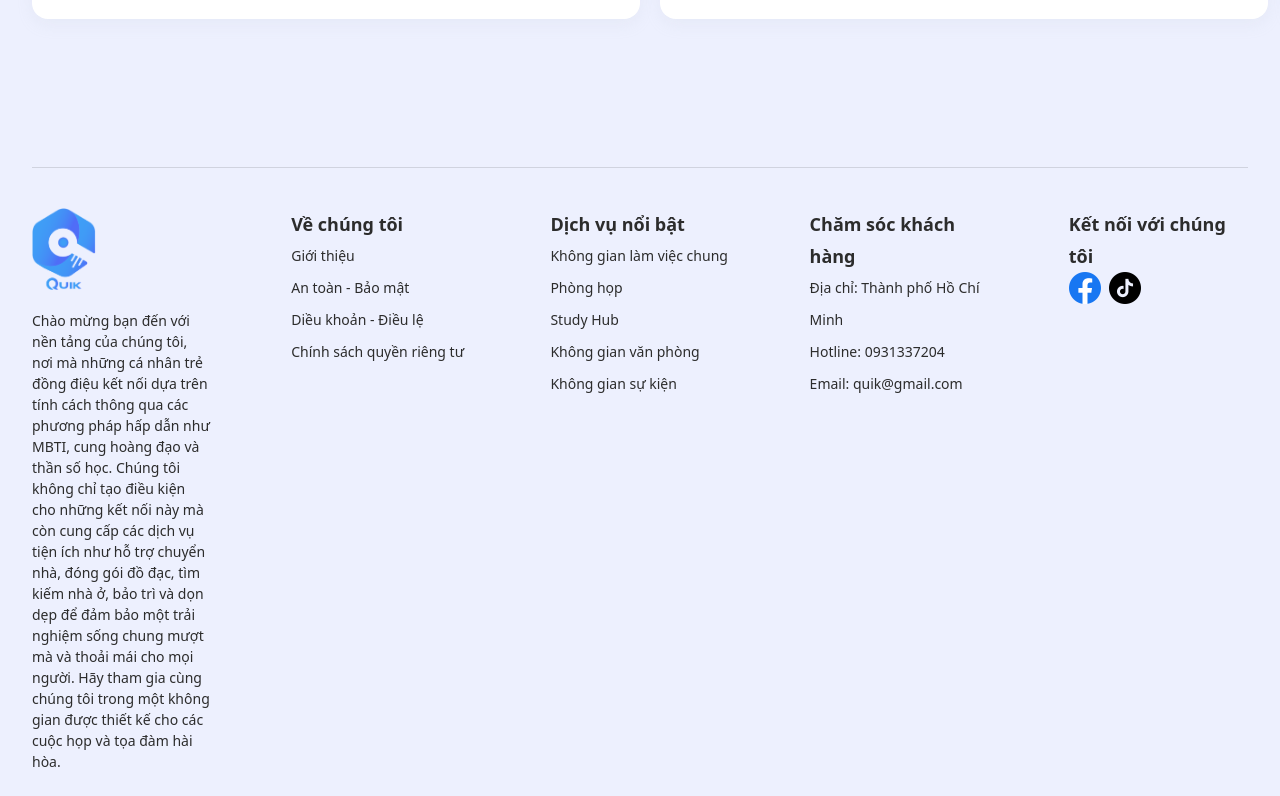
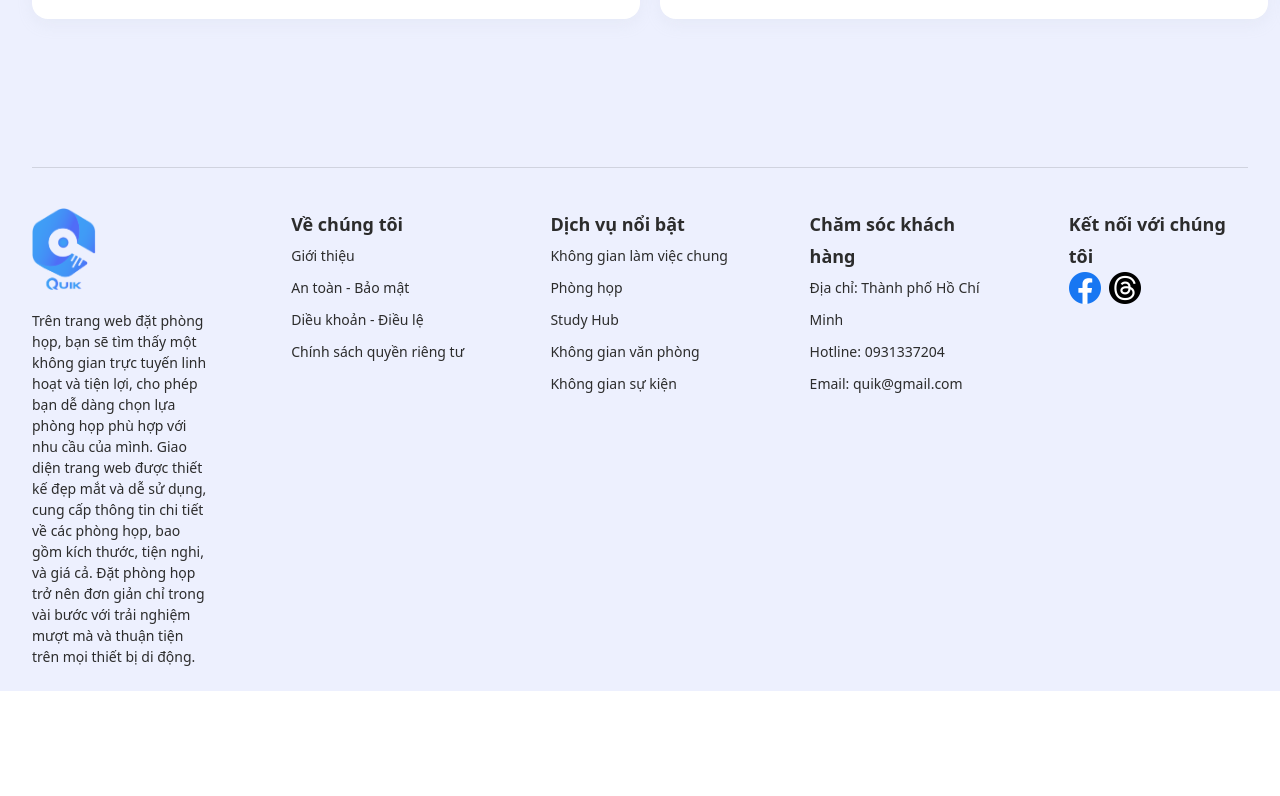
Before and after one commit to LuanVM1810/quik, a React (Vite) app: page / in a window 1280 px wide. Shown: the part 2279-3075 px from the top of the page. After the commit the page ends 2970 px from the top, so only its background shows below. Built offline with nearby package versions, Linux system fonts and the light colour scheme.

Commit message:
config vercel

```diff
--- a/src/components/Footer/Footer.tsx
+++ b/src/components/Footer/Footer.tsx
@@ -1,7 +1,7 @@
 import { Divider } from "@mui/material";
 import Logo from "../../assets/Logo Official.png";
 import FacebookIcon from "../../assets/facebook.png";
-import TikTokIcon from "../../assets/tiktok.png";
+import ThreadsIcon from "../../assets/threads.png";
 
 const Footer = () => {
   return (
@@ -11,14 +11,13 @@ const Footer = () => {
         <div className="flex flex-col gap-5">
           <img src={Logo} width={64} height={64} />
           <div>
-            Chào mừng bạn đến với nền tảng của chúng tôi, nơi mà những cá nhân
-            trẻ đồng điệu kết nối dựa trên tính cách thông qua các phương pháp
-            hấp dẫn như MBTI, cung hoàng đạo và thần số học. Chúng tôi không chỉ
-            tạo điều kiện cho những kết nối này mà còn cung cấp các dịch vụ tiện
-            ích như hỗ trợ chuyển nhà, đóng gói đồ đạc, tìm kiếm nhà ở, bảo trì
-            và dọn dẹp để đảm bảo một trải nghiệm sống chung mượt mà và thoải
-            mái cho mọi người. Hãy tham gia cùng chúng tôi trong một không gian
-            được thiết kế cho các cuộc họp và tọa đàm hài hòa.
+            Trên trang web đặt phòng họp, bạn sẽ tìm thấy một không gian trực
+            tuyến linh hoạt và tiện lợi, cho phép bạn dễ dàng chọn lựa phòng họp
+            phù hợp với nhu cầu của mình. Giao diện trang web được thiết kế đẹp
+            mắt và dễ sử dụng, cung cấp thông tin chi tiết về các phòng họp, bao
+            gồm kích thước, tiện nghi, và giá cả. Đặt phòng họp trở nên đơn giản
+            chỉ trong vài bước với trải nghiệm mượt mà và thuận tiện trên mọi
+            thiết bị di động.
           </div>
         </div>
         <div className="leading-8">
@@ -60,8 +59,8 @@ const Footer = () => {
               </a>
             </li>
             <li>
-              <a href="">
-                <img src={TikTokIcon} alt="Tiktok" width={32} height={32} />
+              <a target="_blank" href="https://www.threads.net/@quik.vietnam">
+                <img src={ThreadsIcon} alt="Threads" width={32} height={32} />
               </a>
             </li>
           </ul>
```
Also changed, not shown: src/assets/threads.png (added), vercel.json (added).
